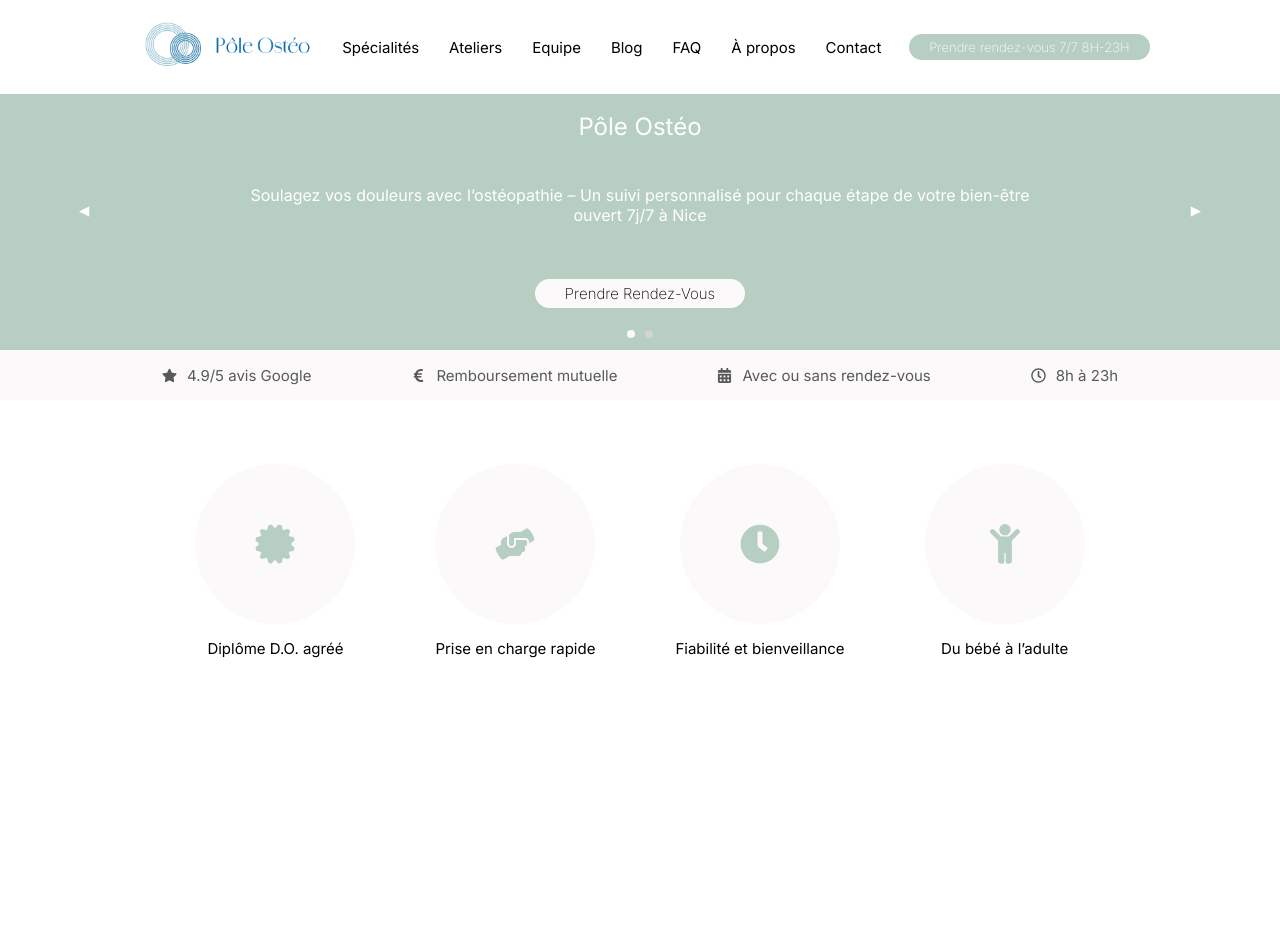
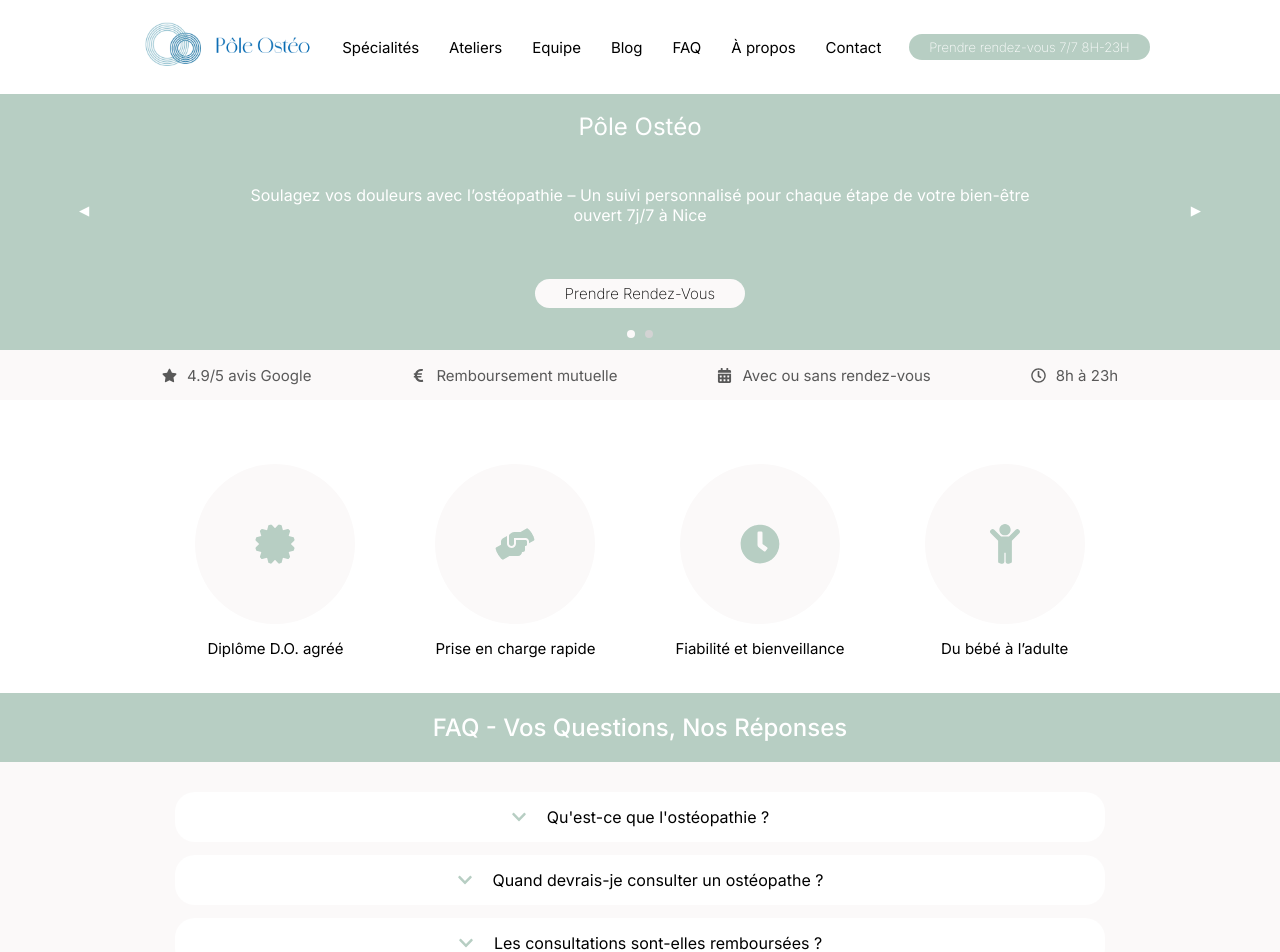
Before and after one commit to D-Fariello/Alois-Osteopath, a React (Vite) app in the folder osteopath-project/: page / in a window 1280 px wide. Shown: the top 952 px of the page. Before the commit the page ends 800 px from the top, so only its background shows below. Built offline with nearby package versions, Linux system fonts and the light colour scheme; a web font is replaced by a local one.

Commit message:
feat: FAQ section created

```diff
--- /dev/null
+++ b/osteopath-project/src/components/FAQSection.jsx
@@ -0,0 +1,59 @@
+import { useState } from "react";
+import { FaChevronDown, FaChevronUp } from "react-icons/fa";
+
+const FAQSection = () => {
+  const [openFAQ, setOpenFAQ] = useState(null);
+
+  const toggleFAQ = (index) => {
+    setOpenFAQ(openFAQ === index ? null : index);
+  };
+
+  const faqs = [
+    {
+      question: "Qu'est-ce que l'ostéopathie ?",
+      answer:
+        "L'ostéopathie est une approche thérapeutique qui vise à soulager les douleurs et améliorer la mobilité grâce à des techniques manuelles.",
+    },
+    {
+      question: "Quand devrais-je consulter un ostéopathe ?",
+      answer:
+        "Vous pouvez consulter en cas de douleurs musculo-squelettiques, maux de tête, troubles digestifs, ou encore après un accident.",
+    },
+    {
+      question: "Les consultations sont-elles remboursées ?",
+      answer:
+        "Oui, la plupart des mutuelles remboursent partiellement ou totalement les consultations d'ostéopathie.",
+    },
+    {
+      question: "Combien de temps dure une séance ?",
+      answer:
+        "Une séance d'ostéopathie dure généralement entre 30 et 45 minutes.",
+    },
+    {
+      question: "Puis-je venir avec mon enfant ?",
+      answer:
+        "Bien sûr ! L'ostéopathie est adaptée pour les bébés, les enfants et les adultes.",
+    },
+  ];
+
+  return (
+    <section id="faq-section" className="faq-section">
+      <h2 className="faq-title">FAQ - Vos Questions, Nos Réponses</h2>
+      <div className="faq-items">
+        {faqs.map((faq, index) => (
+          <div key={index} className="faq-item">
+            <div className="faq-question" onClick={() => toggleFAQ(index)}>
+              <span>{faq.question}</span>
+              {openFAQ === index ? <FaChevronUp /> : <FaChevronDown />}
+            </div>
+            {openFAQ === index && (
+              <div className="faq-answer">{faq.answer}</div>
+            )}
+          </div>
+        ))}
+      </div>
+    </section>
+  );
+};
+
+export default FAQSection;
--- a/osteopath-project/src/components/Header.jsx
+++ b/osteopath-project/src/components/Header.jsx
@@ -14,7 +14,7 @@
       <div className="logo-Image">
         <NavLink to="/" className="main-nav-logo">
           <img
-            src="./images/poleOsteo.png"
+            src="/images/poleOsteo.png"
             alt="Logo Pole Osteo"
             className="main-nav-logo-image"
           />
@@ -35,7 +35,7 @@
             <a href="#blog">Blog</a>
           </li>
           <li>
-            <a href="#faq">FAQ</a>
+            <a href="#faq-section">FAQ</a>
           </li>
           <li>
             <a href="#a-propos">À propos</a>
--- a/osteopath-project/src/components/Hero.jsx
+++ b/osteopath-project/src/components/Hero.jsx
@@ -10,6 +10,7 @@
   FaChild,
 } from "react-icons/fa";
 import Header from "./Header";
+import FAQSection from "./FAQSection";
 
 const Hero = () => {
   const [currentSlide, setCurrentSlide] = useState(0);
@@ -153,6 +154,9 @@
             <span className="additional-text">Du bébé à l’adulte</span>
           </div>
         </section>
+
+        {/* FAQ Section  */}
+        <FAQSection />
       </section>
     </div>
   );
--- a/osteopath-project/src/style/_base.scss
+++ b/osteopath-project/src/style/_base.scss
@@ -254,3 +254,69 @@
   font-size: 15px;
   margin-bottom: 15px;
 }
+
+
+
+////////// FAQ Section //////////
+
+h2.faq-title {
+  display: flex;
+  flex-direction: row;
+  justify-content: center;
+  align-items: center;
+  background: border-box;
+  background-color: variables.$second-background-color;
+  font-family: variables.$primary-font-family;
+  font-weight: 500;
+  padding: 20px;
+  color: white;
+  margin-bottom: 0px;
+}
+
+
+
+.faq-items {
+  display: flex;
+  flex-direction: column;
+  align-items: center;
+  background-color: variables.$cards-backgroud-color;
+  margin-top: 0;
+  padding-top: 30px;
+  padding-bottom: 30px;
+
+  .faq-question {
+    display: flex;
+    flex-direction: row-reverse;
+    justify-content: center;
+    align-items: center;
+    background: border-box;
+    background-color: white;
+    border-radius: 20px 20px;
+    margin-bottom: 13px;
+    padding: 15px;
+    gap: 20px;
+    width: 900px;
+    font-family: variables.$primary-font-family;
+  }
+
+  .faq-answer {
+    display: flex;
+    flex-direction: row-reverse;
+    justify-content: center;
+    align-items: center;
+    background: border-box;
+    background-color: white;
+    border-radius: 20px 20px;
+    margin-bottom: 13px;
+    padding: 15px;
+    gap: 20px;
+    width: 900px;
+    text-align: center;
+    font-family: variables.$primary-font-family;
+  }
+
+  svg {
+    color: variables.$second-background-color;
+    cursor: pointer;
+  }
+}
```
